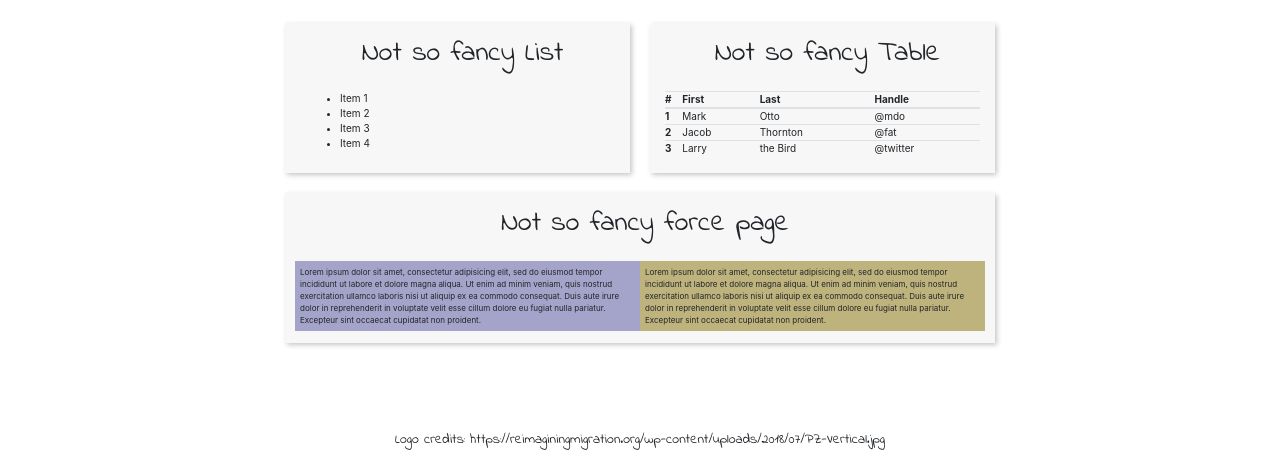
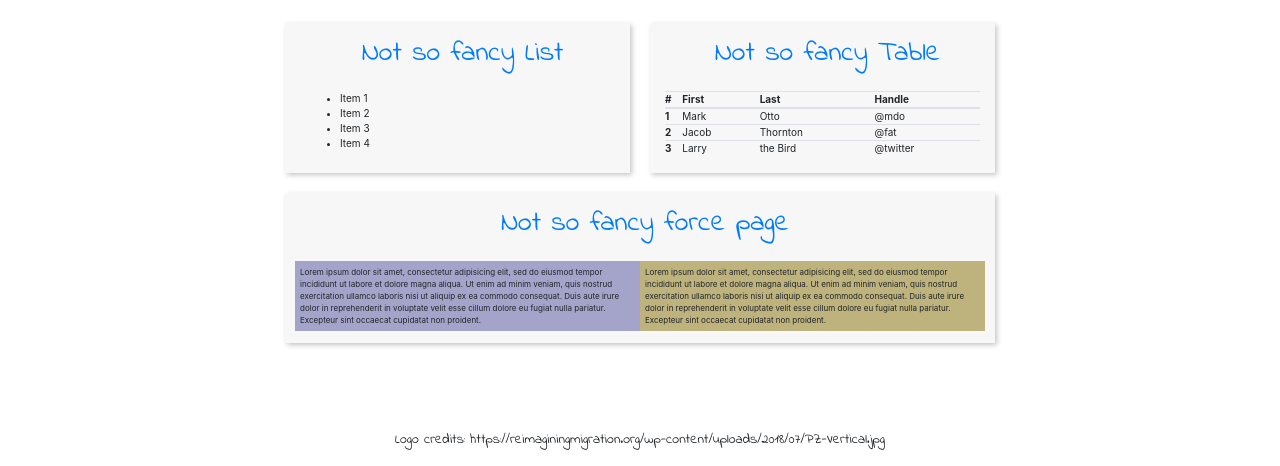
Before and after one commit to mrmaheshrajput/project0, a plain HTML site: page index.html in a window 1280 px wide. Shown: the part 334-800 px from the top of the page. Drawn offline with nearby package versions, Linux system fonts and the light colour scheme; a web font is replaced by a local one.

Commit message:
Added Anchor Links

```diff
--- a/index.html
+++ b/index.html
@@ -24,7 +24,7 @@
       <div class="content">
         <div class="row">
           <div class="box col">
-            <p>Not so fancy List</p>
+            <p><a href="list.html">Not so fancy List</a></p>
               <ul>
                 <li>Item 1</li>
                 <li>Item 2</li>
@@ -33,7 +33,7 @@
               </ul>
           </div>
           <div class="box col">
-            <p>Not so fancy Table</p>
+            <p><a href="table.html">Not so fancy Table</a></p>
             <table class="table">
               <thead>
                 <tr>
@@ -68,7 +68,7 @@
         </div>
         <div class="row">
           <div class="box col">
-            <p>Not so fancy force page</p>
+            <p><a href="page.html">Not so fancy force page</a></p>
             <div class="row">
               <div class="col first">Lorem ipsum dolor sit amet, consectetur adipisicing elit, sed do eiusmod tempor incididunt ut labore et dolore magna aliqua. Ut enim ad minim veniam, quis nostrud exercitation ullamco laboris nisi ut aliquip ex ea commodo consequat. Duis aute irure dolor in reprehenderit in voluptate velit esse cillum dolore eu fugiat nulla pariatur. Excepteur sint occaecat cupidatat non proident.</div>
               <div class="col second">Lorem ipsum dolor sit amet, consectetur adipisicing elit, sed do eiusmod tempor incididunt ut labore et dolore magna aliqua. Ut enim ad minim veniam, quis nostrud exercitation ullamco laboris nisi ut aliquip ex ea commodo consequat. Duis aute irure dolor in reprehenderit in voluptate velit esse cillum dolore eu fugiat nulla pariatur. Excepteur sint occaecat cupidatat non proident.</div>
```
